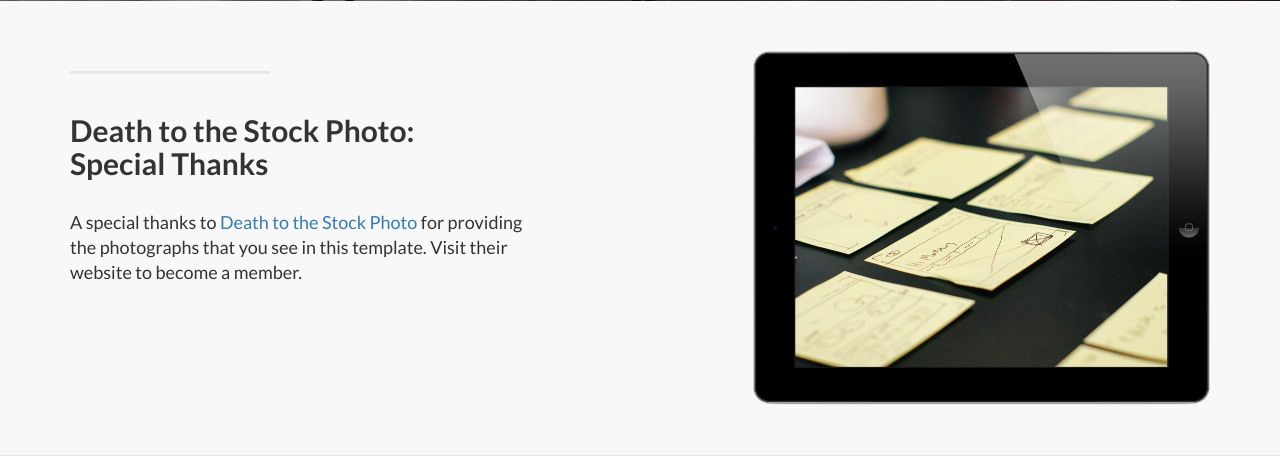
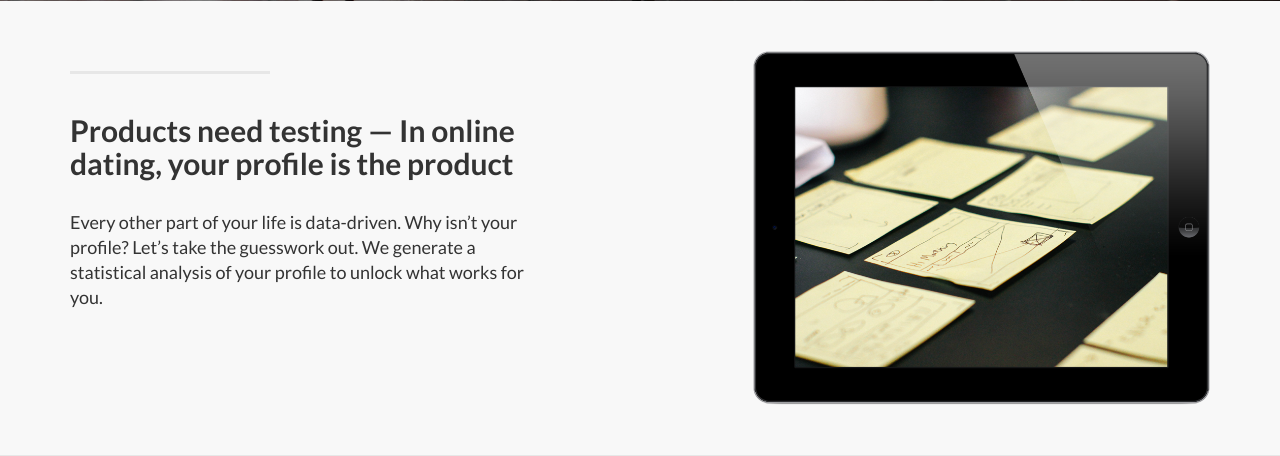
Before and after one commit to gsussman/amormetrics, a Django app: page / in a window 1280 px wide. Shown: the part 801-1257 px from the top of the page. Run offline with Django 3.2, Linux system fonts and the light colour scheme; some libraries are stand-ins or nearby versions.

Commit message:
homepage and indentation

```diff
--- a/frontpage/templates/frontpage/home.html
+++ b/frontpage/templates/frontpage/home.html
@@ -120,8 +120,8 @@
                 <div class="col-lg-5 col-sm-6">
                     <hr class="section-heading-spacer">
                     <div class="clearfix"></div>
-                    <h2 class="section-heading">Death to the Stock Photo:<br>Special Thanks</h2>
-                    <p class="lead">A special thanks to <a target="_blank" href="http://join.deathtothestockphoto.com/">Death to the Stock Photo</a> for providing the photographs that you see in this template. Visit their website to become a member.</p>
+                    <h2 class="section-heading">Products need testing &mdash; In online dating, your profile is the product</h2>
+                    <p class="lead">Every other part of your life is data-driven. Why isn’t your profile? Let’s take the guesswork out. We generate a statistical analysis of your profile to unlock what works for you.</p>
                 </div>
                 <div class="col-lg-5 col-lg-offset-2 col-sm-6">
                     <img class="img-responsive" src="{% static 'img/ipad.png' %}" alt="">
--- a/signup/admin.py
+++ b/signup/admin.py
@@ -1,7 +1,7 @@
 from django.contrib import admin
 
 # Register your models here.
-from models import EmailSignup
+from .models import EmailSignup
 
 class EmailSignupAdmin(admin.ModelAdmin):
     pass
```
Also changed, not shown: signup/models.py (+5 -5 lines).
